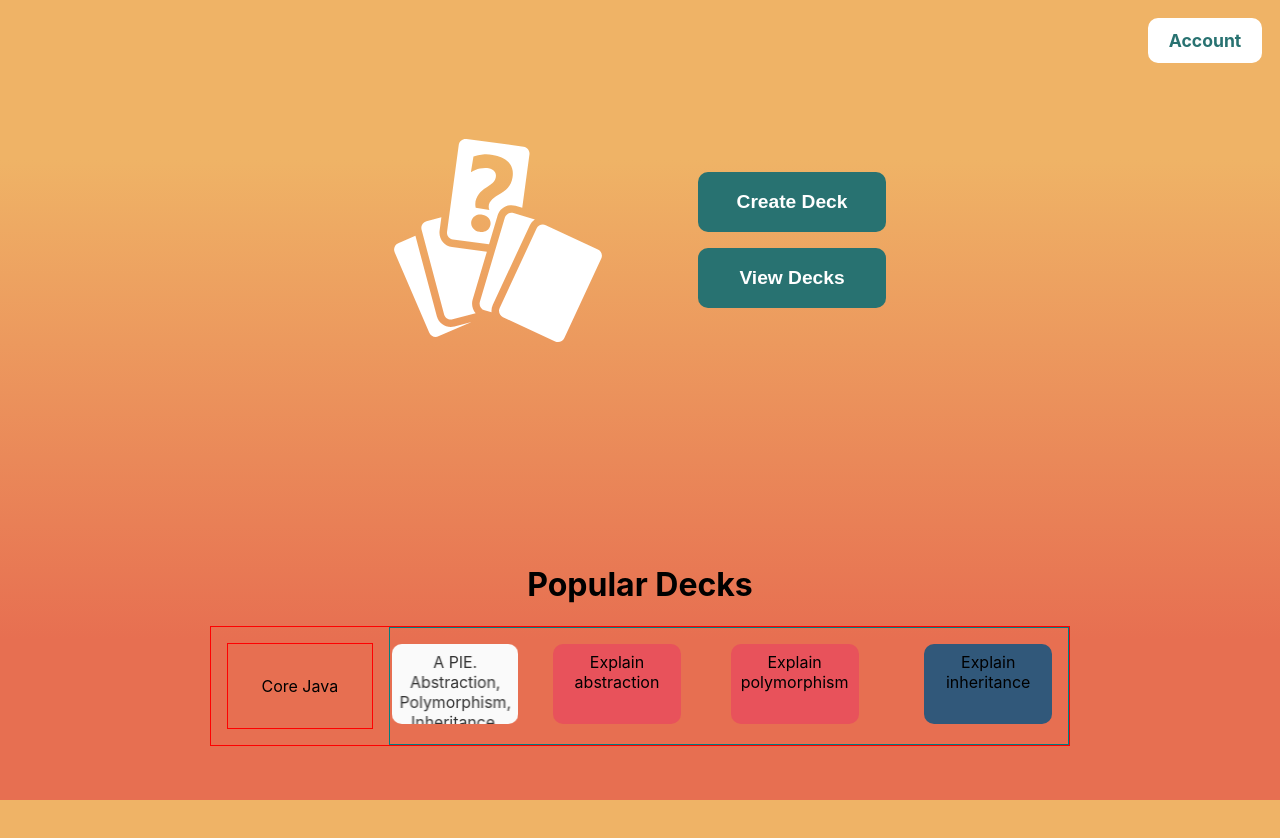
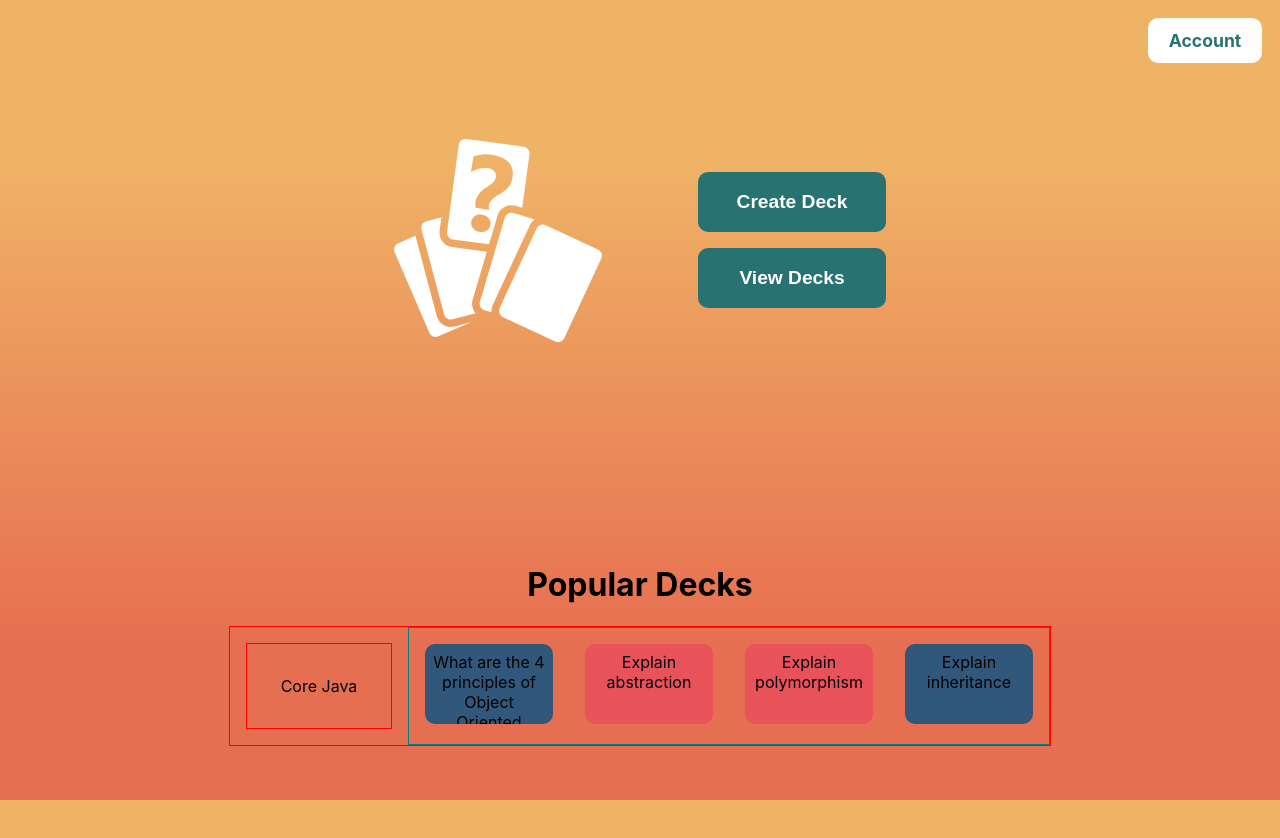
Before and after one commit to michael-mcmasters/Notecards, a React (Create React App) app: page / in a window 1280 px wide. Shown: the top 838 px of the page. Built offline with nearby package versions, Linux system fonts and the light colour scheme.

Commit message:
Creat an object for each container

```diff
--- a/src/components/homepagetwo/CardsGallary.js
+++ b/src/components/homepagetwo/CardsGallary.js
@@ -2,29 +2,58 @@ import React, { useState } from 'react';
 import styled from "styled-components";
 import TinyCard from "./TinyCard";
 
-const CardsGallary = ({ deck }) => {
+const CardsGallary = ({ cards }) => {
   const [containers, setContainers] = useState([
     {
-      cardIndex: 0,
-      xPosition: 4,
+      card: cards[0],
+      xPosition: 1,
       transition: "",
       animation: "",
-      flipped: false,
-    }
+      flipped: cards[0].flipped,
+    },
+    {
+      card: cards[1],
+      xPosition: 1,
+      transition: "",
+      animation: "",
+      flipped: cards[1].flipped,
+    },
+    {
+      card: cards[2],
+      xPosition: 1,
+      transition: "",
+      animation: "",
+      flipped: cards[2].flipped,
+    },
+    {
+      card: cards[3],
+      xPosition: 1,
+      transition: "",
+      animation: "",
+      flipped: cards[3].flipped,
+    },
   ]);
 
   return (
-    <Container>
-      {deck.cards.map((card, i) => {
-        if (i > 3) return;
-        return <TinyCard key={i} card={card} xPosition={i + 0.1} flipped={card.flipped} />
+    // <Container>
+    //   {deck.cards.map((card, i) => {
+    //     if (i > 3) return;
+    //     return <TinyCard key={i} card={card} xPosition={i + 0.1} flipped={card.flipped} />
+    //   })}
+    // </Container>
+
+    <Wrapper>
+      {containers.map((c, i) => {
+        return <TinyCard key={i} card={c.card} xPosition={c.xPosition} flipped={c.flipped} />
       })}
-    </Container>
+    </Wrapper>
   );
 };
 
-const Container = styled.div`
+const Wrapper = styled.div`
   overflow: hidden;
+  width: max-content;
+  max-height: 8rem;
   border: 1px solid teal;
 `;
 
--- a/src/components/homepagetwo/PopularDecks.js
+++ b/src/components/homepagetwo/PopularDecks.js
@@ -58,7 +58,7 @@ const HomePage2 = () => {
         <DeckName>
           {decks[0].name}
         </DeckName>
-        <CardsGallary deck={decks[0]} />
+        <CardsGallary cards={decks[0].cards} />
       </DeckRow>
 
       {/* <DeckRow>
```
